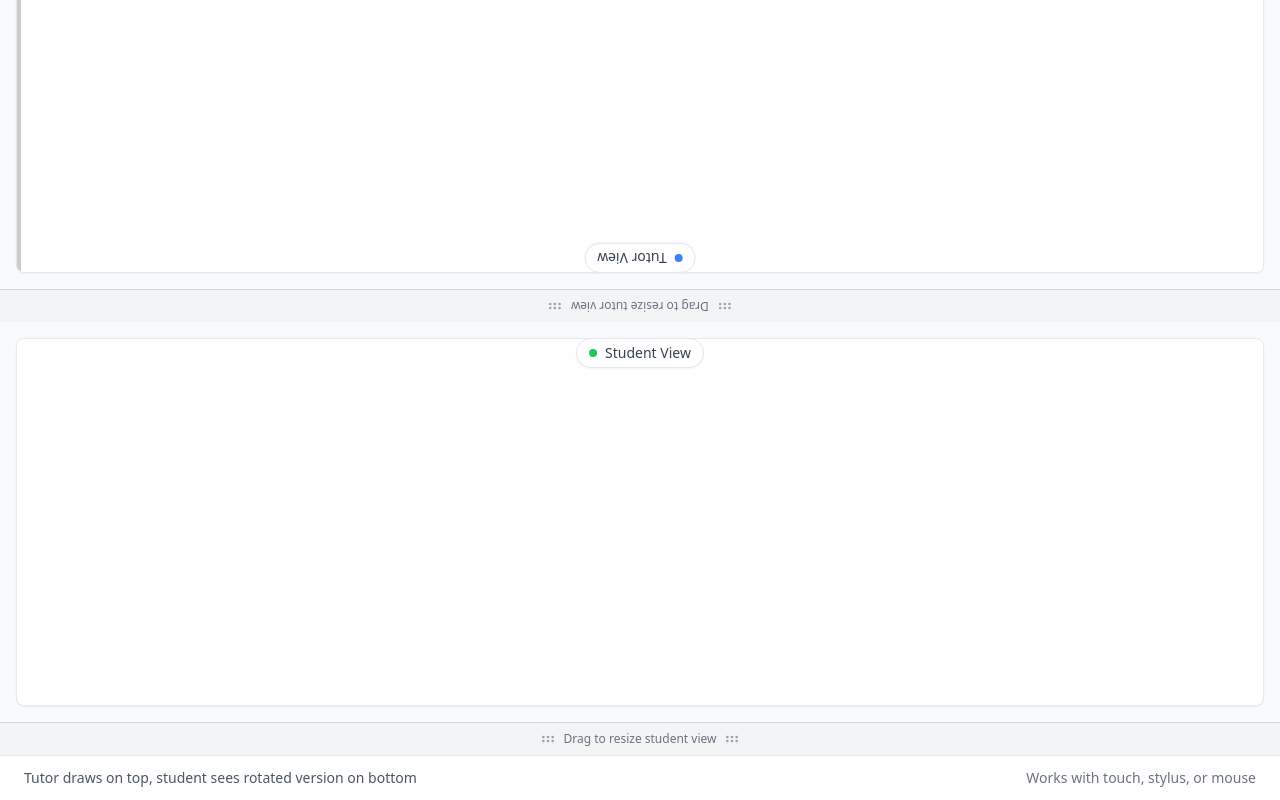
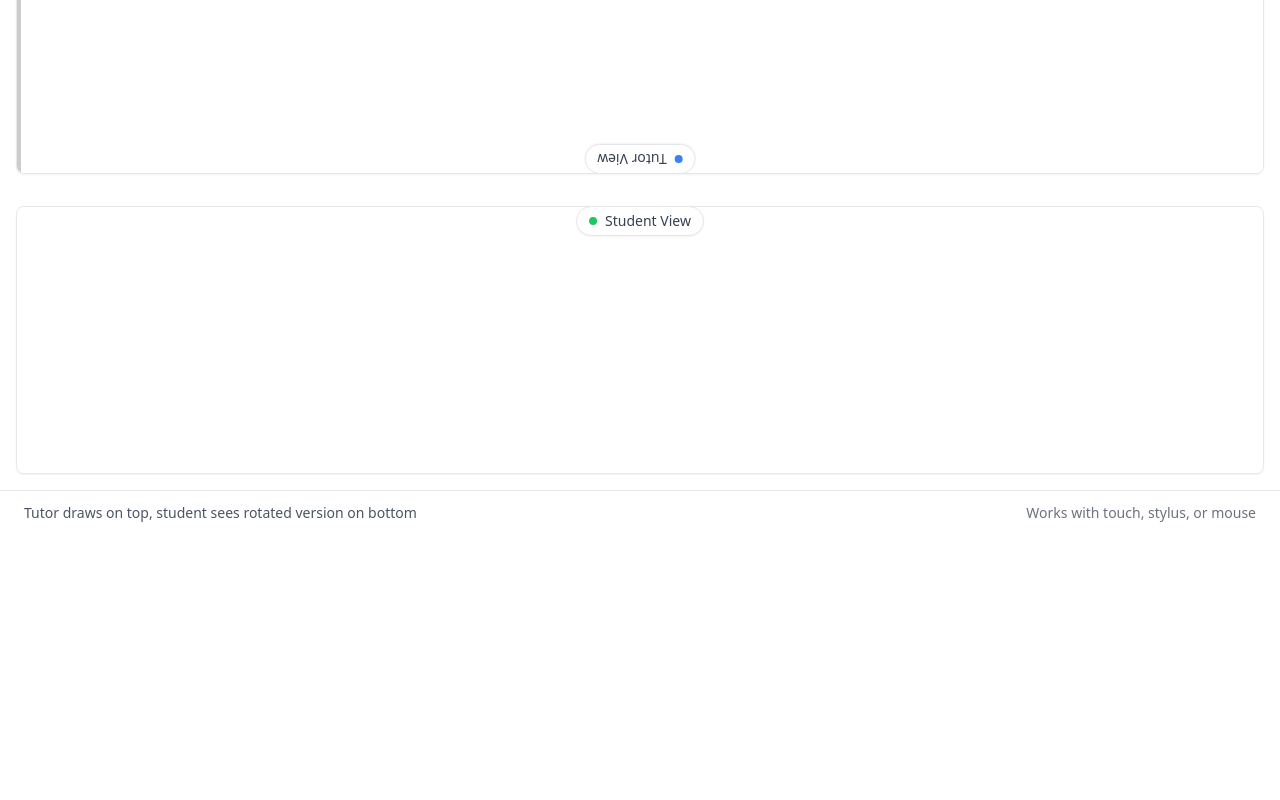
Before and after one commit to AydinK515/DualBoard, a React (Vite) app in the folder project/: page / in a window 1280 px wide. Shown: the part 265-1065 px from the top of the page. After the commit the page ends 800 px from the top, so only its background shows below. Built offline with nearby package versions, Linux system fonts and the light colour scheme.

Commit message:
Removing Canvas Resizing
To preserve simplicity, now both the Tutor View and Student View will be the same size and they will fill up the screen (they will never be too big so that you don't need to scroll on the site)

This helps the sites simplicity and ease of use

```diff
--- a/project/src/App.tsx
+++ b/project/src/App.tsx
@@ -1,9 +1,8 @@
 // src/App.tsx
-import React, { useState, useRef } from 'react';
+import React, { useState } from 'react';
 import DrawingCanvas from './components/DrawingCanvas';
 import MirrorCanvas from './components/MirrorCanvas';
 import Toolbar from './components/Toolbar';
-import ResizeHandle from './components/ResizeHandle';
 
 interface ViewTransform {
   scale: number;
@@ -21,13 +20,6 @@ function App() {
   const [redoAction, setRedoAction] = useState(false);
   const [canUndo, setCanUndo] = useState(false);
   const [canRedo, setCanRedo] = useState(false);
-
-  const drawingCanvasRef = useRef<HTMLCanvasElement>(null);
-  const [tutorViewHeight, setTutorViewHeight] = useState(400);
-  const [studentViewHeight, setStudentViewHeight] = useState(400);
-  const [isResizing, setIsResizing] = useState<'tutor' | 'student' | null>(null);
-
-  // ← NEW: track the tutor’s pan/zoom state
   const [viewTransform, setViewTransform] = useState<ViewTransform>({
     scale: 1,
     offsetX: 0,
@@ -40,80 +32,14 @@ function App() {
     setCanRedo(canRedoState);
   };
 
-  const handleUndo = () => {
-    setUndoAction(true);
-  };
-
-  const handleRedo = () => {
-    setRedoAction(true);
-  };
-
-  const handleClear = () => {
-    setClearCanvas(true);
-  };
-
-  const handleExport = () => {
-    if (!canvasData) return;
-    const link = document.createElement('a');
-    link.download = `mirrorboard-${new Date().toISOString().split('T')[0]}.png`;
-    link.href = canvasData;
-    link.click();
-  };
-
-  const handleTutorResizeStart = (e: React.MouseEvent) => {
-    e.preventDefault();
-    setIsResizing('tutor');
-    const startY = e.clientY;
-    const startHeight = tutorViewHeight;
-
-    const handleMouseMove = (e: MouseEvent) => {
-      const deltaY = e.clientY - startY;
-      const newHeight = Math.max(200, startHeight + deltaY);
-      setTutorViewHeight(newHeight);
-    };
-
-    const handleMouseUp = () => {
-      setIsResizing(null);
-      document.removeEventListener('mousemove', handleMouseMove);
-      document.removeEventListener('mouseup', handleMouseUp);
-    };
-
-    document.addEventListener('mousemove', handleMouseMove);
-    document.addEventListener('mouseup', handleMouseUp);
-  };
-
-  const handleStudentResizeStart = (e: React.MouseEvent) => {
-    e.preventDefault();
-    setIsResizing('student');
-    const startY = e.clientY;
-    const startHeight = studentViewHeight;
-
-    const handleMouseMove = (e: MouseEvent) => {
-      const deltaY = e.clientY - startY;
-      const newHeight = Math.max(200, startHeight + deltaY);
-      setStudentViewHeight(newHeight);
-    };
-
-    const handleMouseUp = () => {
-      setIsResizing(null);
-      document.removeEventListener('mousemove', handleMouseMove);
-      document.removeEventListener('mouseup', handleMouseUp);
-    };
-
-    document.addEventListener('mousemove', handleMouseMove);
-    document.addEventListener('mouseup', handleMouseUp);
-  };
-
   return (
-    <div className="min-h-screen flex flex-col bg-gray-50">
+    <div className="h-screen flex flex-col overflow-hidden">
       {/* Header */}
-      <div className="bg-white border-b border-gray-200 px-6 py-4">
+      <div className="bg-white border-b border-gray-200 px-6 py-4 shrink-0">
         <div className="flex items-center justify-between">
           <div>
             <h1 className="text-2xl font-bold text-gray-900">MirrorBoard</h1>
-            <p className="text-sm text-gray-600">
-              Split-screen whiteboard for face-to-face tutoring
-            </p>
+            <p className="text-sm text-gray-600">Split-screen whiteboard for face-to-face tutoring</p>
           </div>
           <div className="flex items-center space-x-4">
             <div className="flex items-center space-x-2">
@@ -129,27 +55,32 @@ function App() {
       </div>
 
       {/* Toolbar */}
+      <div className="shrink-0">
         <Toolbar
           tool={tool}
           setTool={setTool}
           brushSize={brushSize}
           setBrushSize={setBrushSize}
-        onUndo={handleUndo}
-        onRedo={handleRedo}
-        onClear={handleClear}
-        onExport={handleExport}
+          onUndo={() => setUndoAction(true)}
+          onRedo={() => setRedoAction(true)}
+          onClear={() => setClearCanvas(true)}
+          onExport={() => {
+            if (!canvasData) return;
+            const link = document.createElement('a');
+            link.download = `mirrorboard-${new Date().toISOString().split('T')[0]}.png`;
+            link.href = canvasData;
+            link.click();
+          }}
           canUndo={canUndo}
           canRedo={canRedo}
           isTutorFacing={true}
         />
+      </div>
 
-      {/* Main Drawing Area */}
-      <div className="flex flex-col">
+      {/* Views */}
+      <div className="flex-1 flex flex-col overflow-hidden">
         {/* Tutor View */}
-        <div
-          className="relative"
-          style={{ height: `${tutorViewHeight}px` }}
-        >
+        <div className="relative h-1/2">
           <div className="absolute bottom-4 left-1/2 transform -translate-x-1/2 z-10 rotate-180">
             <div className="bg-white px-3 py-1 rounded-full shadow-sm border border-gray-200">
               <div className="flex items-center space-x-2">
@@ -172,26 +103,14 @@ function App() {
                 setUndoAction={setUndoAction}
                 redoAction={redoAction}
                 setRedoAction={setRedoAction}
-                // ← NEW: report tutor’s view state upward
                 onViewChange={setViewTransform}
               />
             </div>
           </div>
         </div>
 
-        {/* Tutor Resize Handle */}
-        <ResizeHandle
-          onMouseDown={handleTutorResizeStart}
-          position="bottom"
-          label="Drag to resize tutor view"
-          isTutorHandle={true}
-        />
-
         {/* Student View */}
-        <div
-          className="relative"
-          style={{ height: `${studentViewHeight}px` }}
-        >
+        <div className="relative h-1/2">
           <div className="absolute top-4 left-1/2 transform -translate-x-1/2 z-10">
             <div className="bg-white px-3 py-1 rounded-full shadow-sm border border-gray-200">
               <div className="flex items-center space-x-2">
@@ -204,23 +123,15 @@ function App() {
             <div className="h-full bg-white rounded-lg shadow-sm border border-gray-200 overflow-hidden">
               <MirrorCanvas
                 sourceData={canvasData}
-                // ← NEW: consume tutor’s view state here
                 viewTransform={viewTransform}
               />
             </div>
           </div>
         </div>
-
-        {/* Student Resize Handle */}
-        <ResizeHandle
-          onMouseDown={handleStudentResizeStart}
-          position="bottom"
-          label="Drag to resize student view"
-        />
       </div>
 
       {/* Footer */}
-      <div className="bg-white border-t border-gray-200 px-6 py-3">
+      <div className="bg-white border-t border-gray-200 px-6 py-3 shrink-0">
         <div className="flex items-center justify-between">
           <div className="text-sm text-gray-600">
             Tutor draws on top, student sees rotated version on bottom
--- a/project/src/components/MirrorCanvas.tsx
+++ b/project/src/components/MirrorCanvas.tsx
@@ -1,42 +1,21 @@
 // src/components/MirrorCanvas.tsx
-import React, { useRef, useEffect } from 'react';
+import React, { useRef, useEffect, useCallback } from 'react';
 
 interface MirrorCanvasProps {
   sourceData: string;
   viewTransform: { scale: number; offsetX: number; offsetY: number };
 }
 
-const MirrorCanvas: React.FC<MirrorCanvasProps> = ({
-  sourceData,
-  viewTransform,
-}) => {
+const MirrorCanvas: React.FC<MirrorCanvasProps> = ({ sourceData, viewTransform }) => {
   const canvasRef = useRef<HTMLCanvasElement>(null);
+  const imgRef = useRef<HTMLImageElement>(new Image());
 
-  // Resize to container & account for devicePixelRatio
-  useEffect(() => {
+  // redraw the current viewport region
+  const redraw = useCallback(() => {
     const canvas = canvasRef.current;
-    if (!canvas) return;
+    const img = imgRef.current;
+    if (!canvas || !img.complete) return;
     const ctx = canvas.getContext('2d')!;
-    const resize = () => {
-      const rect = canvas.getBoundingClientRect();
-      const dpr = window.devicePixelRatio || 1;
-      canvas.width = rect.width * dpr;
-      canvas.height = rect.height * dpr;
-      ctx.resetTransform();
-      ctx.scale(dpr, dpr);
-    };
-    resize();
-    window.addEventListener('resize', resize);
-    return () => window.removeEventListener('resize', resize);
-  }, []);
-
-  // Draw the tutor's view, cropped & rotated
-  useEffect(() => {
-    const canvas = canvasRef.current;
-    if (!canvas || !sourceData) return;
-    const ctx = canvas.getContext('2d')!;
-    const img = new Image();
-    img.onload = () => {
     const dpr = window.devicePixelRatio || 1;
     const vw = canvas.width / dpr;
     const vh = canvas.height / dpr;
@@ -48,12 +27,8 @@ const MirrorCanvas: React.FC<MirrorCanvasProps> = ({
 
     ctx.save();
     ctx.clearRect(0, 0, canvas.width, canvas.height);
-
-      // center & rotate 180°
     ctx.translate(vw / 2, vh / 2);
     ctx.rotate(Math.PI);
-
-      // draw the cropped tutor viewport
     ctx.drawImage(
       img,
       srcX, srcY,
@@ -62,15 +37,39 @@ const MirrorCanvas: React.FC<MirrorCanvasProps> = ({
       vw, vh
     );
     ctx.restore();
+  }, [viewTransform]);
+
+  // load new image snapshot
+  useEffect(() => {
+    const img = imgRef.current;
+    img.onload = () => redraw();
+    img.src = sourceData;
+  }, [sourceData, redraw]);
+
+  // adjust buffer on container resize and redraw
+  useEffect(() => {
+    const canvas = canvasRef.current;
+    if (!canvas) return;
+    const ctx = canvas.getContext('2d')!;
+    const handleResize = () => {
+      const rect = canvas.getBoundingClientRect();
+      const dpr = window.devicePixelRatio || 1;
+      canvas.width = rect.width * dpr;
+      canvas.height = rect.height * dpr;
+      ctx.resetTransform();
+      ctx.scale(dpr, dpr);
+      redraw();
     };
-    img.src = sourceData;
-  }, [sourceData, viewTransform]);
+    handleResize();
+    window.addEventListener('resize', handleResize);
+    return () => window.removeEventListener('resize', handleResize);
+  }, [redraw]);
 
   return (
     <canvas
       ref={canvasRef}
-      className="border-0"
-      style={{ touchAction: 'none', width: 'auto', height: 'auto' }}
+      className="w-full h-full border-0"
+      style={{ touchAction: 'none' }}
     />
   );
 };
--- a/project/src/components/ResizeHandle.tsx
+++ /dev/null
@@ -1,31 +0,0 @@
-import React from 'react';
-import { GripHorizontal } from 'lucide-react';
-
-interface ResizeHandleProps {
-  onMouseDown: (e: React.MouseEvent) => void;
-  position: 'top' | 'bottom';
-  label: string;
-  isTutorHandle?: boolean;
-}
-
-const ResizeHandle: React.FC<ResizeHandleProps> = ({ onMouseDown, position, label, isTutorHandle = false }) => {
-  return (
-    <div
-      className={`
-        relative z-20 bg-gray-100 border-gray-300 hover:bg-gray-200 transition-colors cursor-ns-resize
-        ${position === 'top' ? 'border-b' : 'border-t'}
-      `}
-      onMouseDown={onMouseDown}
-    >
-      <div className="flex items-center justify-center py-2">
-        <div className={`flex items-center space-x-2 ${isTutorHandle ? 'rotate-180' : ''}`}>
-          <GripHorizontal size={16} className="text-gray-400" />
-          <span className="text-xs text-gray-500 font-medium">{label}</span>
-          <GripHorizontal size={16} className="text-gray-400" />
-        </div>
-      </div>
-    </div>
-  );
-};
-
-export default ResizeHandle;
```
Lines whose indentation alone changed are shown as unchanged.
